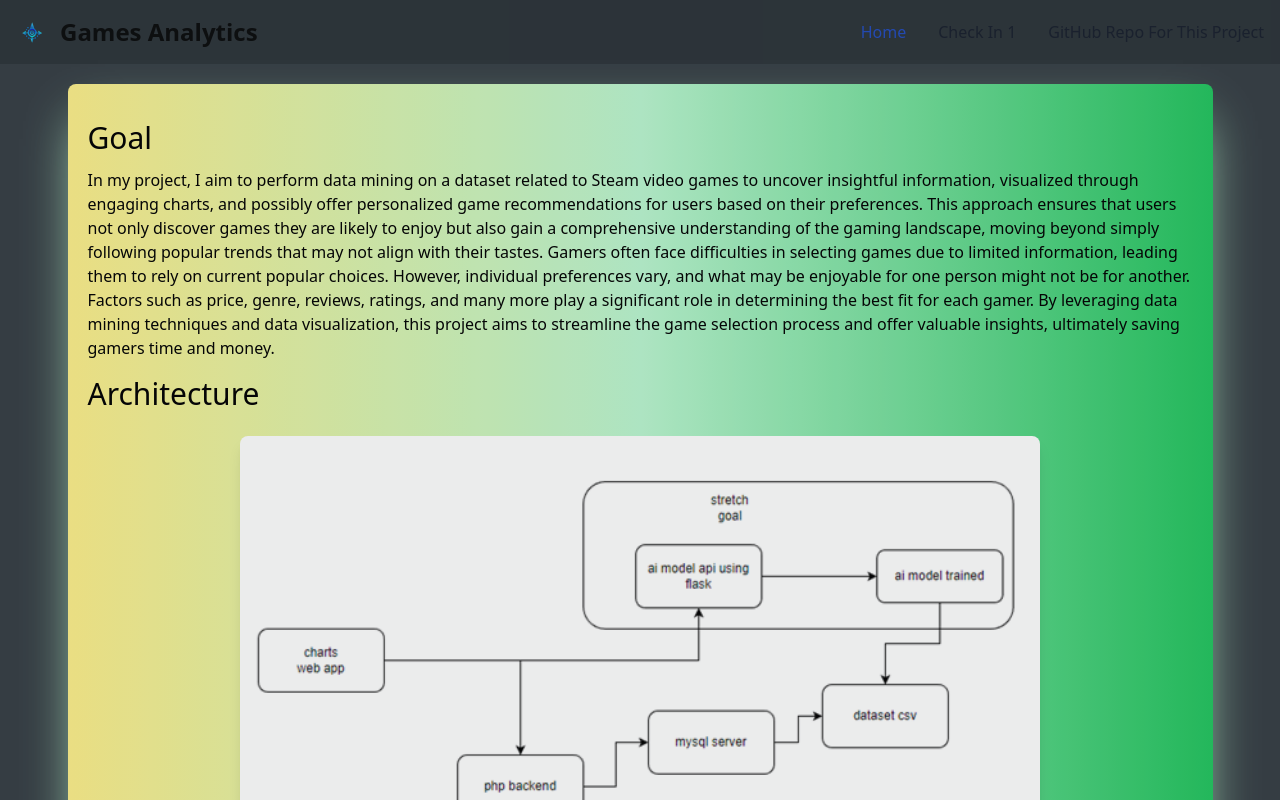
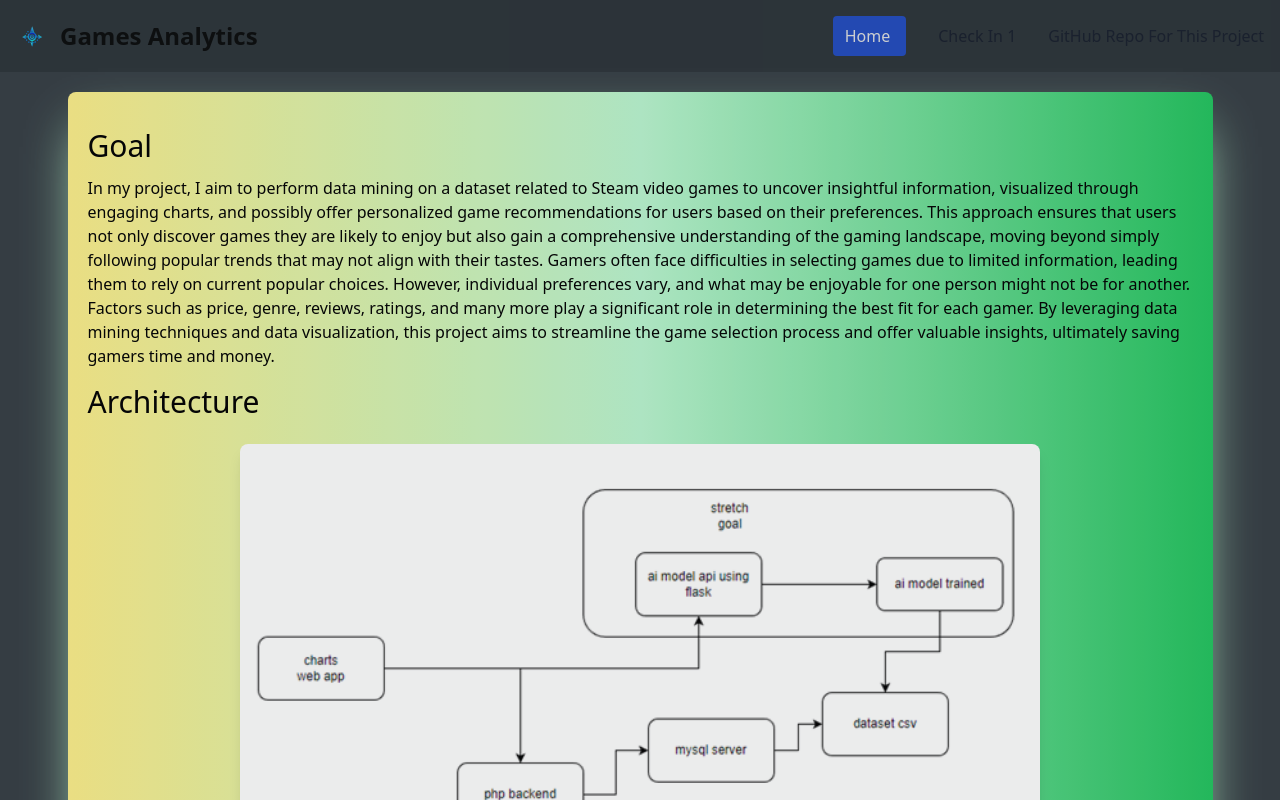
Before and after one commit to jtagaca/4420_Final_Project, a React (Create React App) app in the folder frontend/: page / in a window 1280 px wide. Shown: the top 800 px of the page. Built offline with nearby package versions, Linux system fonts and the light colour scheme.

Commit message:
added support for mobile responsiveness by adding a hamburger option

```diff
--- a/frontend/src/Components/NavigationBar.js
+++ b/frontend/src/Components/NavigationBar.js
@@ -1,10 +1,10 @@
 import logo from "../Library/images/logo.png";
 import { NavLink } from "react-router-dom";
-
+import React, { useState } from "react";
 function NavigationBar() {
-  const activeStyle = {
-    color: "white",
-    backgroundColor: "rgba(30, 58, 138, var(--tw-bg-opacity))",
+  const [menuOpen, setMenuOpen] = useState(false);
+  const toggleMenu = () => {
+    setMenuOpen(!menuOpen);
   };
   return (
     <nav class="border-gray bg-primary-600 opacity-75">
@@ -16,9 +16,9 @@
           </span>
         </a>
         <button
-          data-collapse-toggle="navbar-solid-bg"
+          onClick={toggleMenu}
           type="button"
-          class="inline-flex items-center p-2 ml-3 text-sm text-gray-500 rounded-lg md:hidden hover:bg-gray-100 focus:outline-none focus:ring-2 focus:ring-gray-200 dark:text-gray-400 dark:hover:bg-gray-700 dark:focus:ring-gray-600"
+          className="inline-flex items-center p-2 ml-3 text-sm text-gray-500 rounded-lg md:hidden hover:bg-gray-100 focus:outline-none focus:ring-2 focus:ring-gray-200 dark:text-gray-400 dark:hover:bg-gray-700 dark:focus:ring-gray-600"
           aria-controls="navbar-solid-bg"
           aria-expanded="false"
         >
@@ -37,15 +37,20 @@
             ></path>
           </svg>
         </button>
-        <div class="hidden w-full md:block md:w-auto" id="navbar-solid-bg">
-          <ul class="flex flex-col font-medium mt-4 rounded-lg bg-gray-50 md:flex-row md:space-x-8 md:mt-0 md:border-0 md:bg-transparent dark:bg-gray-800 md:dark:bg-transparent dark:border-gray-700">
+        <div
+          className={`${
+            menuOpen ? "block" : "hidden"
+          } w-full md:block md:w-auto`}
+          id="navbar-solid-bg"
+        >
+          <ul class="flex flex-col md:justify-center md:items-center font-medium mt-4 rounded-lg bg-gray-50 md:flex-row md:space-x-8 md:mt-0 md:border-0 md:bg-transparent dark:bg-gray-800 md:dark:bg-transparent dark:border-gray-700">
             <li>
               <NavLink
                 to="/"
                 className={({ isActive }) =>
                   isActive
-                    ? "text-blue-500 bg-blue-700 md:bg-transparent md:text-blue-700 md:dark:text-blue-500 dark:bg-blue-600 md:dark:bg-transparent"
-                    : "block py-2 pl-3 pr-4 text-gray-900 rounded hover:bg-gray-100 md:hover:bg-transparent md:border-0 md:hover:text-blue-700 md:p-0 dark:text-white md:dark:hover:text-blue-500 dark:hover:bg-gray-700 dark:hover:text-white md:dark:hover:bg-transparent"
+                    ? "block py-2 pl-3 pr-4 text-white bg-blue-700 rounded dark:bg-blue-600"
+                    : "block py-2 pl-3 pr-4 text-gray-900 rounded hover:bg-gray-100 md:hover:bg-transparent md:border-0 md:hover:text-blue-700 md:p-0 dark:text-white md:dark:hover:text-blue-500 dark:hover:bg-gray-700 dark:hover:text-white md:dark:hover:bg-transparent self-center"
                 }
               >
                 Home
@@ -56,7 +61,7 @@
                 to="/checkin1"
                 className={({ isActive }) =>
                   isActive
-                    ? "text-blue-500 bg-blue-700 md:bg-transparent md:text-blue-700 md:dark:text-blue-500 dark:bg-blue-600 md:dark:bg-transparent"
+                    ? "block py-2 pl-3 pr-4 text-white bg-blue-700 rounded dark:bg-blue-600"
                     : "block py-2 pl-3 pr-4 text-gray-900 rounded hover:bg-gray-100 md:hover:bg-transparent md:border-0 md:hover:text-blue-700 md:p-0 dark:text-white md:dark:hover:text-blue-500 dark:hover:bg-gray-700 dark:hover:text-white md:dark:hover:bg-transparent"
                 }
               >
```
